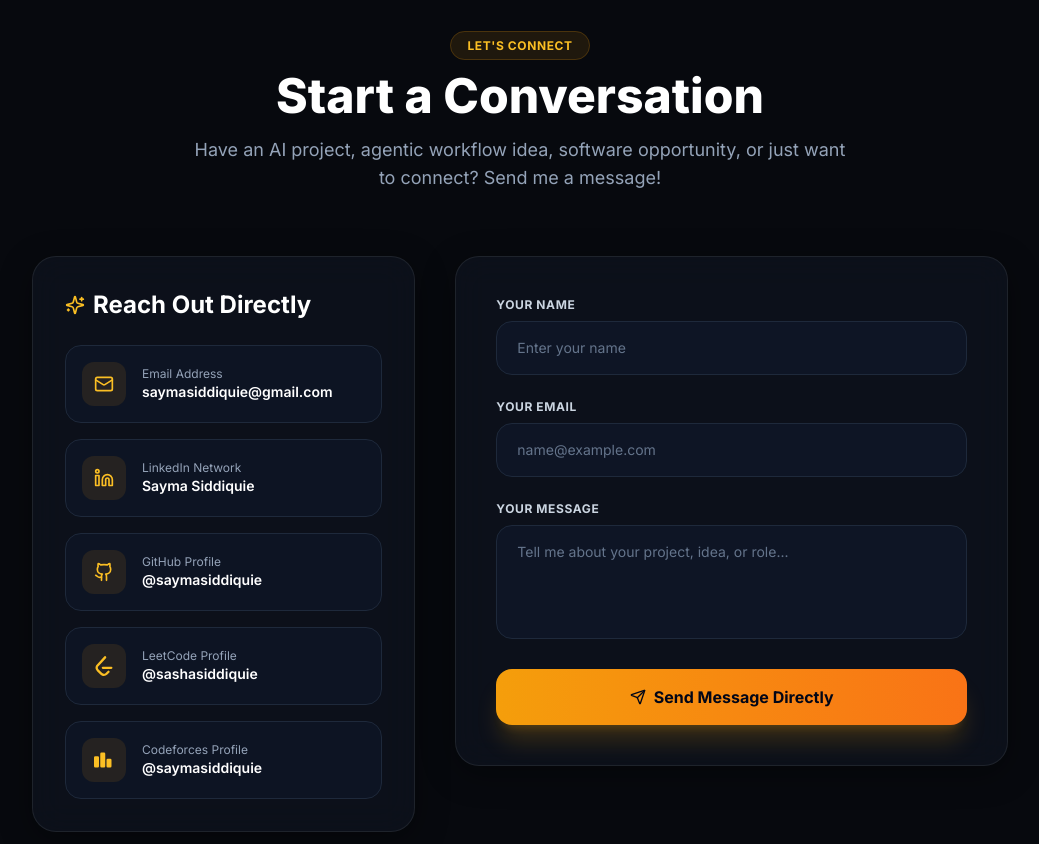
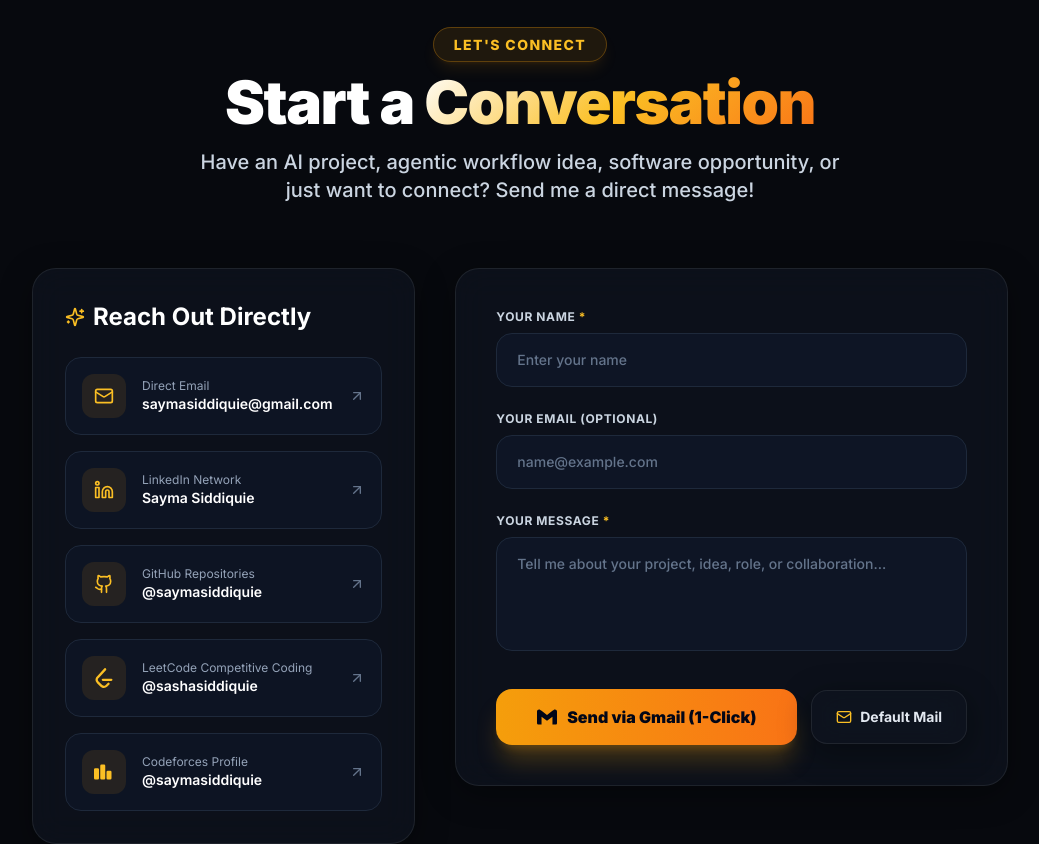
Before and after one commit to saymasiddiquie/sayma-portfolio, a React (Vite) app: page / in a window 1280 px wide. Shown: the part 6740-7584 px from the top of the page, without its empty margins (120-1159 px from the left). Built offline with nearby package versions, Linux system fonts and the light colour scheme.

Commit message:
Enable direct 1-click Gmail & Default Mail client dispatcher in Start a Conversation section

```diff
--- a/src/components/ContactSection.jsx
+++ b/src/components/ContactSection.jsx
@@ -1,86 +1,89 @@
 import React, { useState } from 'react';
 import { portfolioData } from '../data/portfolioData';
-import { Mail, Send, Github, Linkedin, CheckCircle, Sparkles, Loader2, AlertCircle } from 'lucide-react';
+import { Mail, Send, Github, Linkedin, CheckCircle, Sparkles, ArrowUpRight, MessageSquare } from 'lucide-react';
 import confetti from 'canvas-confetti';
 
 export default function ContactSection() {
   const { personal } = portfolioData;
   const [formData, setFormData] = useState({ name: '', email: '', message: '' });
-  const [isSubmitting, setIsSubmitting] = useState(false);
   const [submitted, setSubmitted] = useState(false);
-  const [errorMessage, setErrorMessage] = useState('');
 
-  const handleSubmit = async (e) => {
-    e.preventDefault();
-    setIsSubmitting(true);
-    setErrorMessage('');
-
-    try {
-      // Send real email directly to saymasiddiquie@gmail.com via AJAX
-      const response = await fetch('https://formsubmit.co/ajax/saymasiddiquie@gmail.com', {
-        method: 'POST',
-        headers: {
-          'Content-Type': 'application/json',
-          'Accept': 'application/json'
-        },
-        body: JSON.stringify({
-          name: formData.name,
-          email: formData.email,
-          message: formData.message,
-          _subject: `⚡ New Portfolio Message from ${formData.name}`,
-          _template: 'table',
-          _captcha: 'false'
-        })
-      });
-
-      const result = await response.json();
-
-      if (response.ok || result.success === 'true' || result.success === true) {
+  const triggerCelebration = () => {
     confetti({
-          particleCount: 100,
-          spread: 80,
+      particleCount: 120,
+      spread: 90,
       origin: { y: 0.6 },
-          colors: ['#f59e0b', '#ff6b00', '#22c55e']
+      colors: ['#f59e0b', '#ff6b00', '#22c55e', '#38bdf8']
     });
     setSubmitted(true);
-        setFormData({ name: '', email: '', message: '' });
     setTimeout(() => {
       setSubmitted(false);
     }, 6000);
-      } else {
-        throw new Error(result.message || 'Unable to deliver message right now.');
+  };
+
+  // Direct 1-Click Gmail Dispatcher
+  const handleOpenGmail = (e) => {
+    e.preventDefault();
+    if (!formData.name || !formData.message) {
+      alert('Please enter your Name and Message first.');
+      return;
     }
-    } catch (err) {
-      console.error('Contact form submission error:', err);
-      // Fallback: Open mail client if service has network glitch
-      window.location.href = `mailto:saymasiddiquie@gmail.com?subject=${encodeURIComponent('Portfolio Contact from ' + formData.name)}&body=${encodeURIComponent(formData.message + '\n\nFrom: ' + formData.name + ' (' + formData.email + ')')}`;
-      setSubmitted(true);
-      setTimeout(() => {
-        setSubmitted(false);
-      }, 5000);
-    } finally {
-      setIsSubmitting(false);
+
+    triggerCelebration();
+
+    const subject = encodeURIComponent(`🚀 Portfolio Inquiry from ${formData.name}`);
+    const body = encodeURIComponent(
+      `${formData.message}\n\n` +
+      `──────────────────────────\n` +
+      `👤 Sender Name: ${formData.name}\n` +
+      `📧 Sender Email: ${formData.email || 'Not provided'}\n` +
+      `🌐 Sent via: Sayma Siddiquie Portfolio`
+    );
+
+    const gmailUrl = `https://mail.google.com/mail/?view=cm&fs=1&to=saymasiddiquie@gmail.com&su=${subject}&body=${body}`;
+    window.open(gmailUrl, '_blank', 'noopener,noreferrer');
+  };
+
+  // Direct 1-Click Default Mail Client Dispatcher (Outlook / Apple Mail)
+  const handleOpenMailApp = (e) => {
+    e.preventDefault();
+    if (!formData.name || !formData.message) {
+      alert('Please enter your Name and Message first.');
+      return;
     }
+
+    triggerCelebration();
+
+    const subject = encodeURIComponent(`Portfolio Inquiry from ${formData.name}`);
+    const body = encodeURIComponent(
+      `${formData.message}\n\n` +
+      `──────────────────────────\n` +
+      `👤 Sender Name: ${formData.name}\n` +
+      `📧 Sender Email: ${formData.email || 'Not provided'}\n` +
+      `🌐 Sent via: Sayma Siddiquie Portfolio`
+    );
+
+    window.location.href = `mailto:saymasiddiquie@gmail.com?subject=${subject}&body=${body}`;
   };
 
   return (
     <section id="contact" className="py-24 relative z-20 container mx-auto px-6 max-w-5xl">
       <div className="text-center mb-16">
-        <span className="px-4 py-1.5 rounded-full text-xs font-bold uppercase tracking-wider text-amber-400 bg-amber-500/10 border border-amber-500/20">
+        <span className="px-5 py-2 rounded-full text-xs md:text-sm font-extrabold uppercase tracking-widest text-amber-400 bg-amber-500/10 border border-amber-500/30 shadow-lg shadow-amber-500/10">
           LET'S CONNECT
         </span>
-        <h2 className="text-4xl md:text-5xl font-extrabold text-white mt-4 mb-4">
-          Start a Conversation
+        <h2 className="text-4xl md:text-5xl lg:text-6xl font-black text-white mt-4 mb-4 tracking-tight">
+          Start a <span className="gradient-heading">Conversation</span>
         </h2>
-        <p className="text-slate-400 text-lg max-w-2xl mx-auto">
-          Have an AI project, agentic workflow idea, software opportunity, or just want to connect? Send me a message!
+        <p className="text-slate-300 text-lg md:text-xl max-w-2xl mx-auto font-medium leading-relaxed">
+          Have an AI project, agentic workflow idea, software opportunity, or just want to connect? Send me a direct message!
         </p>
       </div>
 
       <div className="grid grid-cols-1 lg:grid-cols-12 gap-10">
         {/* Left Column: Direct Links */}
         <div className="lg:col-span-5 space-y-6">
-          <div className="glass-panel p-8 rounded-3xl border border-slate-800 space-y-6">
+          <div className="glass-panel p-8 rounded-3xl border border-slate-800 space-y-6 bg-gradient-to-br from-[#0e1322] via-[#090d18] to-[#060810] shadow-2xl">
             <h3 className="text-2xl font-bold text-white flex items-center gap-2">
               <Sparkles className="w-5 h-5 text-amber-400" />
               <span>Reach Out Directly</span>
@@ -94,12 +97,13 @@ export default function ContactSection() {
                 <div className="p-3 rounded-xl bg-amber-500/10 text-amber-400 group-hover:scale-110 transition-transform">
                   <Mail className="w-5 h-5" />
                 </div>
-                <div>
-                  <div className="text-xs text-slate-400">Email Address</div>
-                  <div className="text-sm font-semibold text-white group-hover:text-amber-400 transition-colors">
+                <div className="flex-1 min-w-0">
+                  <div className="text-xs text-slate-400">Direct Email</div>
+                  <div className="text-sm font-semibold text-white group-hover:text-amber-400 transition-colors truncate">
                     {personal.socials.email.replace('mailto:', '')}
                   </div>
                 </div>
+                <ArrowUpRight className="w-4 h-4 text-slate-500 group-hover:text-amber-400" />
               </a>
 
               <a
@@ -111,12 +115,13 @@ export default function ContactSection() {
                 <div className="p-3 rounded-xl bg-amber-500/10 text-amber-400 group-hover:scale-110 transition-transform">
                   <Linkedin className="w-5 h-5" />
                 </div>
-                <div>
+                <div className="flex-1 min-w-0">
                   <div className="text-xs text-slate-400">LinkedIn Network</div>
                   <div className="text-sm font-semibold text-white group-hover:text-amber-400 transition-colors">
                     Sayma Siddiquie
                   </div>
                 </div>
+                <ArrowUpRight className="w-4 h-4 text-slate-500 group-hover:text-amber-400" />
               </a>
 
               <a
@@ -128,12 +133,13 @@ export default function ContactSection() {
                 <div className="p-3 rounded-xl bg-amber-500/10 text-amber-400 group-hover:scale-110 transition-transform">
                   <Github className="w-5 h-5" />
                 </div>
-                <div>
-                  <div className="text-xs text-slate-400">GitHub Profile</div>
+                <div className="flex-1 min-w-0">
+                  <div className="text-xs text-slate-400">GitHub Repositories</div>
                   <div className="text-sm font-semibold text-white group-hover:text-amber-400 transition-colors">
                     @saymasiddiquie
                   </div>
                 </div>
+                <ArrowUpRight className="w-4 h-4 text-slate-500 group-hover:text-amber-400" />
               </a>
 
               <a
@@ -147,12 +153,13 @@ export default function ContactSection() {
                     <path d="M13.483 0a1.374 1.374 0 0 0-.961.438L7.116 6.226l-3.854 4.126a5.266 5.266 0 0 0-1.209 2.104 5.35 5.35 0 0 0-.125.513 5.527 5.527 0 0 0 .062 2.362 5.83 5.83 0 0 0 .349 1.017 5.938 5.938 0 0 0 1.271 1.818l4.277 4.193.039.038c2.248 2.165 5.852 2.133 8.063-.074l2.396-2.392c.54-.54.54-1.414.003-1.955a1.378 1.378 0 0 0-1.951-.003l-2.396 2.392a3.021 3.021 0 0 1-4.205.038l-.02-.019-4.276-4.193c-.652-.64-.972-1.469-.948-2.263a2.68 2.68 0 0 1 .666-1.607 2.6 2.6 0 0 1 .388-.392l4.255-4.547 4.405-4.705c.545-.545.545-1.428 0-1.973A1.372 1.372 0 0 0 13.483 0zm-2.866 12.815a1.38 1.38 0 0 0-1.38 1.382 1.38 1.38 0 0 0 1.38 1.382H20.79a1.38 1.38 0 0 0 1.38-1.382 1.38 1.38 0 0 0-1.38-1.382z"/>
                   </svg>
                 </div>
-                <div>
-                  <div className="text-xs text-slate-400">LeetCode Profile</div>
+                <div className="flex-1 min-w-0">
+                  <div className="text-xs text-slate-400">LeetCode Competitive Coding</div>
                   <div className="text-sm font-semibold text-white group-hover:text-amber-400 transition-colors">
                     @sashasiddiquie
                   </div>
                 </div>
+                <ArrowUpRight className="w-4 h-4 text-slate-500 group-hover:text-amber-400" />
               </a>
 
               <a
@@ -166,12 +173,13 @@ export default function ContactSection() {
                     <path d="M4.5 7.5A1.5 1.5 0 0 1 6 9v10.5A1.5 1.5 0 0 1 4.5 21h-3A1.5 1.5 0 0 1 0 19.5V9a1.5 1.5 0 0 1 1.5-1.5h3zm7.5-4.5A1.5 1.5 0 0 1 13.5 4.5v15a1.5 1.5 0 0 1-1.5 1.5h-3A1.5 1.5 0 0 1 7.5 19.5V4.5A1.5 1.5 0 0 1 9 3h3zm7.5 7.5A1.5 1.5 0 0 1 21 12v7.5a1.5 1.5 0 0 1-1.5 1.5h-3a1.5 1.5 0 0 1-1.5-1.5V12a1.5 1.5 0 0 1 1.5-1.5h3z"/>
                   </svg>
                 </div>
-                <div>
+                <div className="flex-1 min-w-0">
                   <div className="text-xs text-slate-400">Codeforces Profile</div>
                   <div className="text-sm font-semibold text-white group-hover:text-amber-400 transition-colors">
                     @saymasiddiquie
                   </div>
                 </div>
+                <ArrowUpRight className="w-4 h-4 text-slate-500 group-hover:text-amber-400" />
               </a>
             </div>
           </div>
@@ -179,27 +187,20 @@ export default function ContactSection() {
 
         {/* Right Column: Contact Form */}
         <div className="lg:col-span-7">
-          <div className="glass-panel p-8 md:p-10 rounded-3xl border border-slate-800">
+          <div className="glass-panel p-8 md:p-10 rounded-3xl border border-slate-800 bg-gradient-to-br from-[#0e1322] via-[#090d18] to-[#060810] shadow-2xl">
             {submitted ? (
               <div className="text-center py-12 space-y-4">
                 <CheckCircle className="w-16 h-16 text-emerald-400 mx-auto animate-bounce" />
-                <h3 className="text-2xl font-bold text-white">Message Sent Successfully!</h3>
-                <p className="text-slate-300 text-sm">
-                  Your message has been delivered to Sayma's inbox. Thank you for reaching out!
+                <h3 className="text-2xl font-bold text-white">Opening Email Window...</h3>
+                <p className="text-slate-300 text-sm max-w-md mx-auto">
+                  Your message has been pre-filled addressed to <strong className="text-amber-400">saymasiddiquie@gmail.com</strong>. Click "Send" in your mail window to complete!
                 </p>
               </div>
             ) : (
-              <form onSubmit={handleSubmit} className="space-y-6">
-                {errorMessage && (
-                  <div className="p-4 rounded-2xl bg-rose-500/10 border border-rose-500/30 text-rose-300 text-xs flex items-center gap-2">
-                    <AlertCircle className="w-4 h-4 shrink-0" />
-                    <span>{errorMessage}</span>
-                  </div>
-                )}
-
+              <form onSubmit={handleOpenGmail} className="space-y-6">
                 <div>
                   <label className="block text-xs font-bold text-slate-300 uppercase tracking-wider mb-2">
-                    Your Name
+                    Your Name <span className="text-amber-400">*</span>
                   </label>
                   <input
                     type="text"
@@ -207,55 +208,60 @@ export default function ContactSection() {
                     value={formData.name}
                     onChange={(e) => setFormData({ ...formData, name: e.target.value })}
                     placeholder="Enter your name"
-                    className="w-full px-5 py-4 rounded-2xl bg-slate-900/80 border border-slate-800 text-white placeholder-slate-500 focus:outline-none focus:border-amber-500 transition-all text-sm"
+                    className="w-full px-5 py-4 rounded-2xl bg-slate-900/80 border border-slate-800 text-white placeholder-slate-500 focus:outline-none focus:border-amber-500 transition-all text-sm font-medium"
                   />
                 </div>
 
                 <div>
                   <label className="block text-xs font-bold text-slate-300 uppercase tracking-wider mb-2">
-                    Your Email
+                    Your Email (Optional)
                   </label>
                   <input
                     type="email"
-                    required
                     value={formData.email}
                     onChange={(e) => setFormData({ ...formData, email: e.target.value })}
                     placeholder="name@example.com"
-                    className="w-full px-5 py-4 rounded-2xl bg-slate-900/80 border border-slate-800 text-white placeholder-slate-500 focus:outline-none focus:border-amber-500 transition-all text-sm"
+                    className="w-full px-5 py-4 rounded-2xl bg-slate-900/80 border border-slate-800 text-white placeholder-slate-500 focus:outline-none focus:border-amber-500 transition-all text-sm font-medium"
                   />
                 </div>
 
                 <div>
                   <label className="block text-xs font-bold text-slate-300 uppercase tracking-wider mb-2">
-                    Your Message
+                    Your Message <span className="text-amber-400">*</span>
                   </label>
                   <textarea
                     rows="4"
                     required
                     value={formData.message}
                     onChange={(e) => setFormData({ ...formData, message: e.target.value })}
-                    placeholder="Tell me about your project, idea, or role..."
-                    className="w-full px-5 py-4 rounded-2xl bg-slate-900/80 border border-slate-800 text-white placeholder-slate-500 focus:outline-none focus:border-amber-500 transition-all text-sm resize-none"
+                    placeholder="Tell me about your project, idea, role, or collaboration..."
+                    className="w-full px-5 py-4 rounded-2xl bg-slate-900/80 border border-slate-800 text-white placeholder-slate-500 focus:outline-none focus:border-amber-500 transition-all text-sm resize-none font-medium"
                   />
                 </div>
 
+                {/* 1-Click Action Buttons */}
+                <div className="flex flex-col sm:flex-row items-center gap-3.5 pt-2">
                   <button
-                  type="submit"
-                  disabled={isSubmitting}
-                  className="w-full py-4 rounded-2xl bg-gradient-to-r from-amber-500 to-orange-500 text-slate-950 font-bold text-base shadow-xl shadow-amber-500/20 hover:scale-[1.02] active:scale-95 transition-all flex items-center justify-center gap-2 cursor-pointer disabled:opacity-50"
+                    type="button"
+                    onClick={handleOpenGmail}
+                    className="w-full sm:flex-1 py-4 px-5 rounded-2xl bg-gradient-to-r from-amber-500 to-orange-500 text-slate-950 font-black text-sm sm:text-base shadow-xl shadow-amber-500/25 hover:scale-[1.02] active:scale-95 transition-all flex items-center justify-center gap-2.5 cursor-pointer"
                   >
-                  {isSubmitting ? (
-                    <>
-                      <Loader2 className="w-5 h-5 animate-spin" />
-                      <span>Delivering to Sayma...</span>
-                    </>
-                  ) : (
-                    <>
-                      <Send className="w-4 h-4" />
-                      <span>Send Message Directly</span>
-                    </>
-                  )}
+                    <svg className="w-5 h-5 shrink-0" viewBox="0 0 24 24" fill="currentColor">
+                      <path d="M24 5.457v13.909c0 .904-.732 1.636-1.636 1.636h-3.819V11.73L12 16.64l-6.545-4.91v9.273H1.636A1.636 1.636 0 0 1 0 19.366V5.457c0-2.023 2.309-3.178 3.927-1.964L5.455 4.64 12 9.548l6.545-4.91 1.528-1.145C21.69 2.28 24 3.434 24 5.457z"/>
+                    </svg>
+                    <span>Send via Gmail (1-Click)</span>
                   </button>
+
+                  <button
+                    type="button"
+                    onClick={handleOpenMailApp}
+                    className="w-full sm:w-auto py-4 px-6 rounded-2xl glass-panel border border-slate-700 hover:border-amber-500/50 hover:bg-slate-800 text-slate-200 hover:text-white font-bold text-sm shadow-lg active:scale-95 transition-all flex items-center justify-center gap-2 cursor-pointer"
+                    title="Open in Apple Mail, Outlook, or Default App"
+                  >
+                    <Mail className="w-4 h-4 text-amber-400" />
+                    <span>Default Mail</span>
+                  </button>
+                </div>
               </form>
             )}
           </div>
```
Lines whose indentation alone changed are shown as unchanged.
